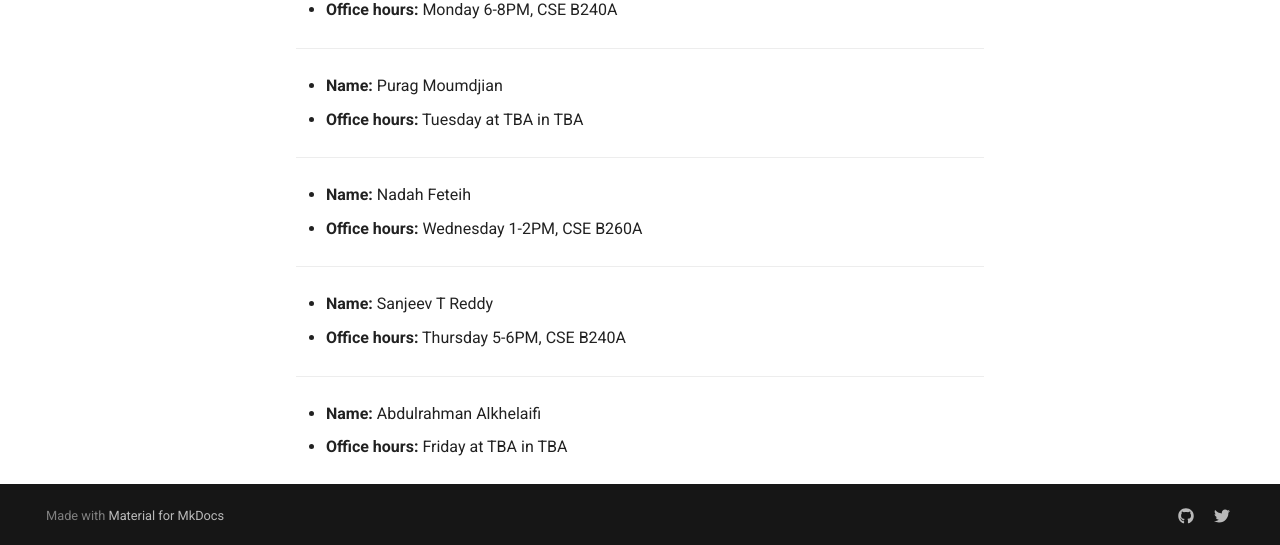
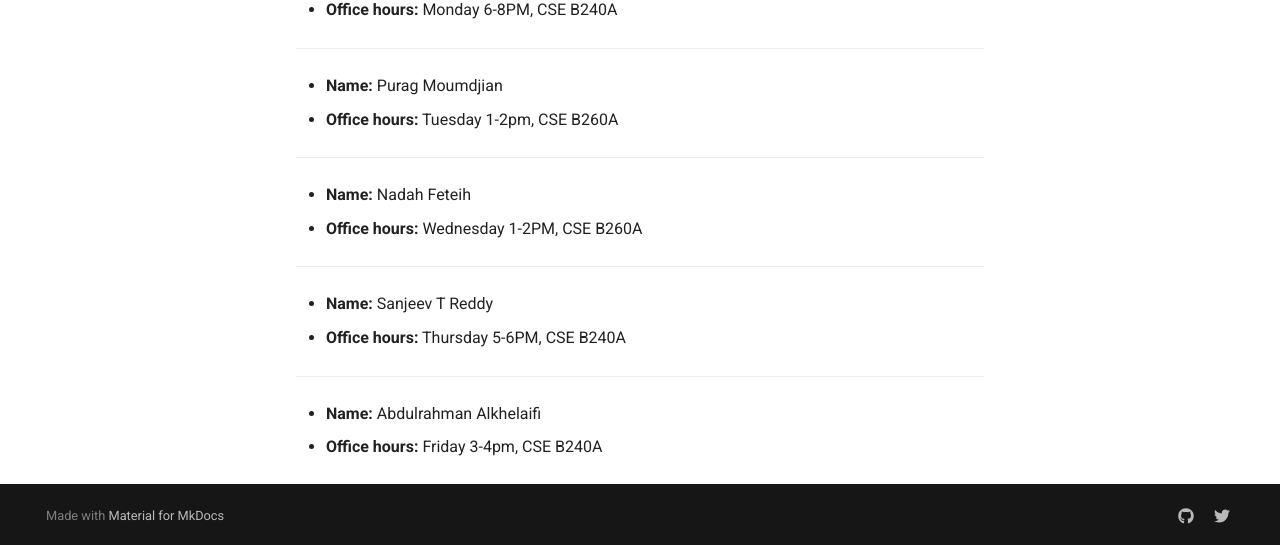
Before and after one commit to kpister/cse130-summer19-b, an MkDocs documentation site: the page built from docs/contact.md, in a window 1280 px wide and 1139 px high. Shown: the part 591-1136 px from the top of the window. Built offline with MkDocs 1.6.1 and Material for MkDocs 9.7.7, drawn with Linux system fonts in a browser that asks for light colours; old or Windows-style settings are respelled for this version of MkDocs.

Commit message:
add Purag's and Abdulrahman's hours

```diff
--- a/docs/contact.md
+++ b/docs/contact.md
@@ -19,7 +19,7 @@ post a private question or contact the course staff by email.
 - **Office hours:** Monday 6-8PM, CSE B240A
 <hr/>
 - **Name:** Purag Moumdjian
-- **Office hours:** Tuesday at TBA in TBA
+- **Office hours:** Tuesday 1-2pm, CSE B260A
 <hr/>
 - **Name:** Nadah Feteih
 - **Office hours:** Wednesday 1-2PM, CSE B260A
@@ -28,4 +28,4 @@ post a private question or contact the course staff by email.
 - **Office hours:** Thursday 5-6PM, CSE B240A
 <hr/>
 - **Name:** Abdulrahman Alkhelaifi
-- **Office hours:** Friday at TBA in TBA
+- **Office hours:** Friday 3-4pm, CSE B240A
```
